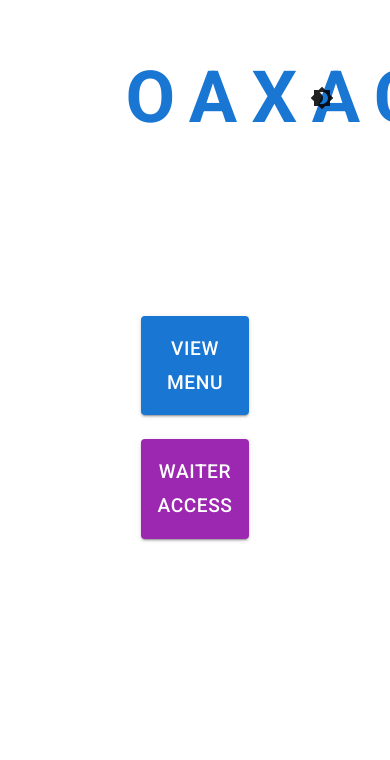
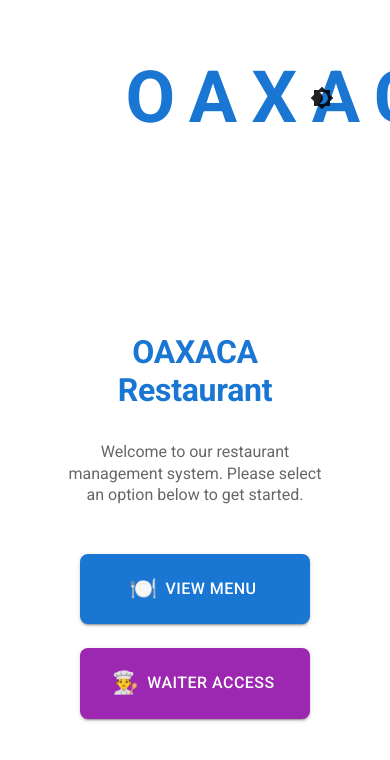
Before and after one commit to zeinab-alk/Restaurant-Management-System, a React (Vite) app in the folder frontend/: page / in a window 390 px wide. Shown: the top 760 px of the page. Built offline with nearby package versions, Linux system fonts and the light colour scheme; a web font is replaced by a local one.

Commit message:
Issue #5. Enhanced home page with responsive design for better user experience

```diff
--- a/frontend/src/Home.jsx
+++ b/frontend/src/Home.jsx
@@ -1,29 +1,69 @@
 import React from "react";
 import { Link as RouterLink } from "react-router-dom";
-import { Button, Stack, Box } from "@mui/material";
+import { Button, Stack, Box, Typography, Container } from "@mui/material";
 
 function Home() {
   return (
-    <Box
-      sx={{
-        height: '70vh',
+    <Container maxWidth="xl" sx={{ py: 3 }}>
+      <Box sx={{
         display: 'flex',
+        flexDirection: 'column',
         alignItems: 'center',
         justifyContent: 'center',
-        width: '100%',
-        mt: -4
+        minHeight: '80vh',
+        textAlign: 'center',
+        px: 2
+      }}>
+        <Typography
+          variant="h2"
+          component="h1"
+          gutterBottom
+          sx={{
+            mb: 4,
+            fontWeight: 'bold',
+            fontSize: { xs: '2rem', sm: '3rem', md: '4rem' },
+            color: 'primary.main'
           }}
         >
-      <Stack spacing={3} direction="column" sx={{ width: '33.33%', minWidth: '33.33%' }}>
+          OAXACA Restaurant
+        </Typography>
+
+        <Typography
+          variant="h5"
+          color="text.secondary"
+          sx={{
+            mb: 6,
+            maxWidth: '800px',
+            fontSize: { xs: '1rem', sm: '1.25rem' }
+          }}
+        >
+          Welcome to our restaurant management system. Please select an option below to get started.
+        </Typography>
+
+        <Stack
+          spacing={3}
+          direction={{ xs: 'column', sm: 'row' }}
+          sx={{
+            width: '100%',
+            maxWidth: '600px',
+            justifyContent: 'center',
+            px: 2
+          }}
+        >
           <Button
             component={RouterLink}
             to="/menu"
             variant="contained"
             color="primary"
             size="large"
+            startIcon={<span role="img" aria-label="menu">🍽️</span>}
             sx={{
               py: 2,
-            fontSize: '1.2rem'
+              px: 4,
+              fontSize: { xs: '1rem', sm: '1.2rem' },
+              borderRadius: '8px',
+              fontWeight: 'medium',
+              width: '100%'
             }}
           >
             View Menu
@@ -34,15 +74,21 @@ function Home() {
             variant="contained"
             color="secondary"
             size="large"
+            startIcon={<span role="img" aria-label="waiter">👨‍🍳</span>}
             sx={{
               py: 2,
-            fontSize: '1.2rem'
+              px: 4,
+              fontSize: { xs: '1rem', sm: '1.2rem' },
+              borderRadius: '8px',
+              fontWeight: 'medium',
+              width: '100%'
             }}
           >
             Waiter Access
           </Button>
         </Stack>
       </Box>
+    </Container>
   );
 }
 
```
Lines whose indentation alone changed are shown as unchanged.
